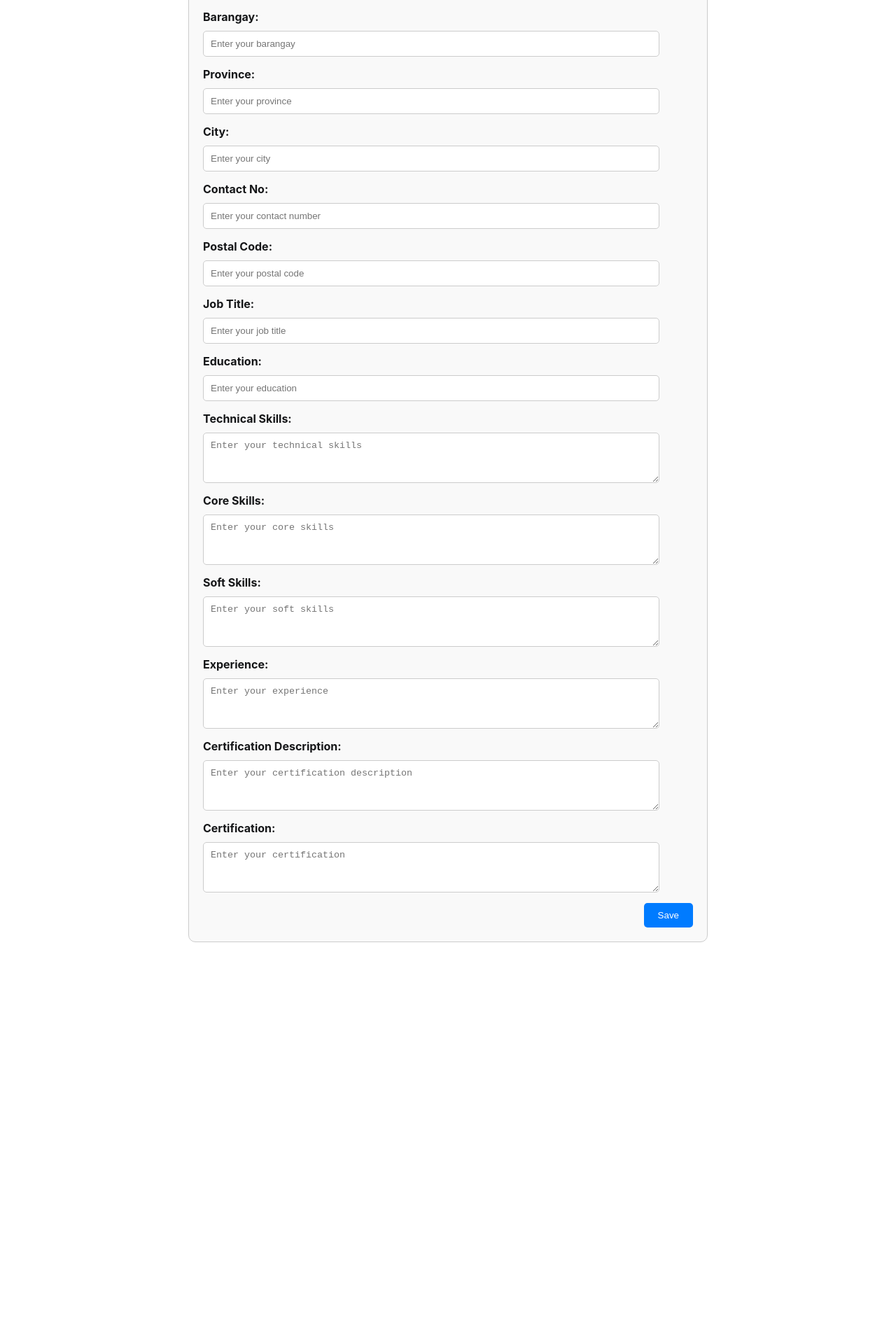
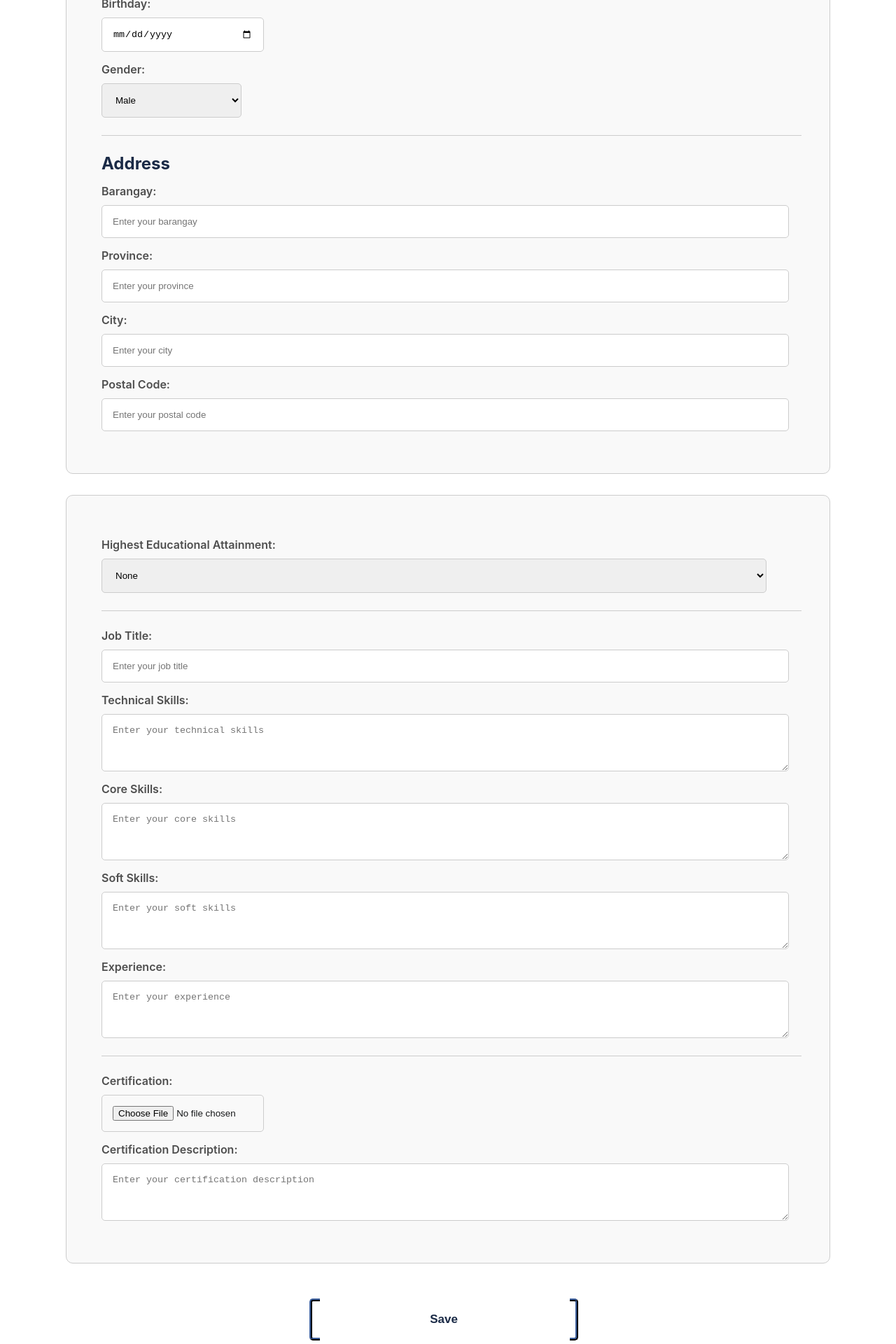
Before and after one commit to iJomaCoding/ijomaa, a React (Vite) app: page /jobseeker/dashboard/profile in a window 1280 px wide. Shown: the part 800-2720 px from the top of the page at 70% size. Before the commit the page ends 2146 px from the top, so only its background shows below. Built offline with nearby package versions, Linux system fonts and the light colour scheme; the HTML template or start-up script is replaced by a standard one.

Commit message:
PROFILE SECTION NEW UPDATES

```diff
--- /dev/null
+++ b/src/components/JobseekerDisplay/Profile/MatchingInfo.jsx
@@ -0,0 +1,57 @@
+import React from "react";
+import styles from "./ProfileContent.module.css";
+
+const MatchingInfo = () => {
+  return (
+    <div className={styles.profileContent}>
+      <div className={styles.profileField}>
+        <label>Highest Educational Attainment:</label>
+        <select>
+          <option value="">None</option>
+          <option value="highschool">High School</option>
+          <option value="associate">Associate Degree</option>
+          <option value="bachelor">Bachelor's Degree</option>
+          <option value="master">Master's Degree</option>
+          <option value="doctorate">Doctorate Degree</option>
+          <option value="other">Other</option>
+        </select>
+      </div>
+
+      <hr className={styles.divider} />
+      <div className={styles.profileField}>
+        <label>Job Title:</label>
+        <input type="text" placeholder="Enter your job title" />
+      </div>
+
+      <div className={styles.profileField}>
+        <label>Technical Skills:</label>
+        <textarea placeholder="Enter your technical skills"></textarea>
+      </div>
+      <div className={styles.profileField}>
+        <label>Core Skills:</label>
+        <textarea placeholder="Enter your core skills"></textarea>
+      </div>
+      <div className={styles.profileField}>
+        <label>Soft Skills:</label>
+        <textarea placeholder="Enter your soft skills"></textarea>
+      </div>
+      <div className={styles.profileField}>
+        <label>Experience:</label>
+        <textarea placeholder="Enter your experience"></textarea>
+      </div>
+
+      <hr className={styles.divider} />
+
+      <div className={styles.profileField}>
+        <label>Certification:</label>
+        <input className={styles.certification} type="file" />
+      </div>
+      <div className={styles.profileField}>
+        <label>Certification Description:</label>
+        <textarea placeholder="Enter your certification description"></textarea>
+      </div>
+    </div>
+  );
+};
+
+export default MatchingInfo;
--- a/src/components/JobseekerDisplay/Profile/Profile.jsx
+++ b/src/components/JobseekerDisplay/Profile/Profile.jsx
@@ -2,13 +2,18 @@ import React from "react";
 import styles from "./Profile.module.css";
 import ProfileImage from "./ProfileImage";
 import ProfileContent from "./ProfileContent";
+import MatchingInfo from "./MatchingInfo";
 
 const Profile = () => {
   return (
     <div className={styles.profileContainer}>
-      <h2>Profile</h2>
       <ProfileImage />
       <ProfileContent />
+      <MatchingInfo />
+
+      <button type="submit" className={styles.saveBtn}>
+        Save
+      </button>
     </div>
   );
 };
--- a/src/components/JobseekerDisplay/Profile/Profile.module.css
+++ b/src/components/JobseekerDisplay/Profile/Profile.module.css
@@ -0,0 +1,57 @@
+.profileContainer {
+  padding: 3rem 0;
+  display: flex;
+  align-items: center;
+  justify-content: center;
+  flex-direction: column;
+}
+
+.saveBtn {
+  width: 30%;
+  position: relative;
+  height: 3.5em;
+  border: 4px ridge #1a2a46;
+  outline: none;
+  background-color: transparent;
+  color: #1a2a46;
+  transition: 1s;
+  border-radius: 0.3em;
+  font-size: 17px;
+  font-weight: 600;
+  cursor: pointer;
+  margin-top: 20px;
+  margin-right: 12px;
+}
+
+.saveBtn::after {
+  content: "";
+  position: absolute;
+  top: -10px;
+  left: 3%;
+  width: 95%;
+  height: 40%;
+  background-color: #ffffff;
+  transition: 0.5s;
+  transform-origin: center;
+}
+
+.saveBtn::before {
+  content: "";
+  transform-origin: center;
+  position: absolute;
+  top: 80%;
+  left: 3%;
+  width: 95%;
+  height: 40%;
+  background-color: #ffffff;
+  transition: 0.5s;
+}
+
+.saveBtn:hover::before,
+.saveBtn:hover::after {
+  transform: scale(0);
+}
+
+.saveBtn:hover {
+  box-shadow: inset 0px 0px 25px #1a2a46;
+}
--- a/src/components/JobseekerDisplay/Profile/ProfileContent.jsx
+++ b/src/components/JobseekerDisplay/Profile/ProfileContent.jsx
@@ -4,18 +4,34 @@ import styles from "./ProfileContent.module.css";
 const ProfileContent = () => {
   return (
     <div className={styles.profileContent}>
-      <div className={styles.profileField}>
+      <h2>Personal Details</h2>
+      <div className={styles.fullname}>
+        <div className={`${styles.profileField} ${styles.nameBox}`}>
           <label>First Name:</label>
           <input type="text" placeholder="Enter your first name" />
         </div>
-      <div className={styles.profileField}>
+        <div className={`${styles.profileField} ${styles.nameBox}`}>
           <label>Middle Name:</label>
           <input type="text" placeholder="Enter your middle name" />
         </div>
-      <div className={styles.profileField}>
+        <div className={`${styles.profileField} ${styles.nameBox}`}>
           <label>Last Name:</label>
           <input type="text" placeholder="Enter your last name" />
         </div>
+      </div>
+
+      <hr className={styles.divider} />
+
+      <div className={styles.profileField}>
+        <label>Contact No:</label>
+        <input type="tel" placeholder="Enter your contact number" />
+      </div>
+      <div className={styles.profileField}>
+        <label>Email:</label>
+        <input type="email" placeholder="Enter your email address" />
+      </div>
+      <div className={styles.smallField}>
+        {" "}
         <div className={styles.profileField}>
           <label>Birthday:</label>
           <input type="date" />
@@ -28,6 +44,9 @@ const ProfileContent = () => {
             <option value="other">Other</option>
           </select>
         </div>
+      </div>
+      <hr className={styles.divider} />
+      <h2>Address</h2>
       <div className={styles.profileField}>
         <label>Barangay:</label>
         <input type="text" placeholder="Enter your barangay" />
@@ -41,46 +60,9 @@ const ProfileContent = () => {
         <input type="text" placeholder="Enter your city" />
       </div>
       <div className={styles.profileField}>
-        <label>Contact No:</label>
-        <input type="tel" placeholder="Enter your contact number" />
-      </div>
-      <div className={styles.profileField}>
         <label>Postal Code:</label>
         <input type="text" placeholder="Enter your postal code" />
       </div>
-      <div className={styles.profileField}>
-        <label>Job Title:</label>
-        <input type="text" placeholder="Enter your job title" />
-      </div>
-      <div className={styles.profileField}>
-        <label>Education:</label>
-        <input type="text" placeholder="Enter your education" />
-      </div>
-      <div className={styles.profileField}>
-        <label>Technical Skills:</label>
-        <textarea placeholder="Enter your technical skills"></textarea>
-      </div>
-      <div className={styles.profileField}>
-        <label>Core Skills:</label>
-        <textarea placeholder="Enter your core skills"></textarea>
-      </div>
-      <div className={styles.profileField}>
-        <label>Soft Skills:</label>
-        <textarea placeholder="Enter your soft skills"></textarea>
-      </div>
-      <div className={styles.profileField}>
-        <label>Experience:</label>
-        <textarea placeholder="Enter your experience"></textarea>
-      </div>
-      <div className={styles.profileField}>
-        <label>Certification Description:</label>
-        <textarea placeholder="Enter your certification description"></textarea>
-      </div>
-      <div className={styles.profileField}>
-        <label>Certification:</label>
-        <textarea placeholder="Enter your certification"></textarea>
-      </div>
-      <button className={styles.saveBtn}>Save</button>
     </div>
   );
 };
--- a/src/components/JobseekerDisplay/Profile/ProfileContent.module.css
+++ b/src/components/JobseekerDisplay/Profile/ProfileContent.module.css
@@ -3,32 +3,47 @@
   flex-direction: column;
   gap: 15px;
   width: 100%;
-  max-width: 700px;
+  max-width: 1000px;
   margin: 0 auto;
-  padding: 20px;
+  margin-bottom: 30px;
+  padding: 60px 40px 60px 50px;
   border: 1px solid #ccc;
   border-radius: 10px;
   background-color: #f9f9f9;
+}
+
+.profileContent h2 {
+  margin: 0;
+  color: #1a2a46;
+}
+
+.fullname {
+  display: flex;
+  justify-content: space-between;
+  align-items: center;
+  margin-bottom: 20px;
 }
 
 .profileField {
   display: flex;
   flex-direction: column;
   gap: 5px;
+  flex: 1;
 }
 
 .profileField label {
-  font-weight: bold;
+  font-weight: 600;
   margin-bottom: 5px;
+  color: rgb(78, 78, 78);
 }
 
 .profileField input,
 .profileField select,
 .profileField textarea {
-  padding: 10px;
+  padding: 15px;
   border: 1px solid #ccc;
   border-radius: 5px;
-  width: 90%;
+  width: 95%;
 }
 
 .profileField textarea {
@@ -36,16 +51,29 @@
   min-height: 50px;
 }
 
-.saveBtn {
-  background-color: #007bff;
-  color: white;
-  padding: 10px 20px;
-  border: none;
-  border-radius: 5px;
+.profileField .certification {
+  width: 200px;
   cursor: pointer;
-  align-self: flex-end;
 }
 
-.saveBtn:hover {
-  background-color: #0056b3;
+.fullname input {
+  width: 280px;
 }
+
+.smallField {
+  display: flex;
+  flex-direction: column;
+  gap: 15px;
+}
+
+.smallField input,
+.smallField select {
+  width: 200px;
+}
+
+.divider {
+  border: 0;
+  height: 1px;
+  background: #ccc;
+  margin: 10px 0;
+}
--- a/src/components/JobseekerDisplay/Profile/ProfileImage.jsx
+++ b/src/components/JobseekerDisplay/Profile/ProfileImage.jsx
@@ -108,7 +108,7 @@ const ProfileImage = () => {
           id="fileInput"
         />
         <label htmlFor="fileInput" className={styles.fileInputLabel}>
-          Choose Image
+          Upload Profile
         </label>
       </div>
 
--- a/src/components/JobseekerDisplay/Profile/ProfileImage.module.css
+++ b/src/components/JobseekerDisplay/Profile/ProfileImage.module.css
@@ -52,6 +52,10 @@
   cursor: pointer;
 }
 
+.fileInputContainer:hover {
+  opacity: 0.8;
+}
+
 .modal {
   position: fixed;
   top: 0;
```
Lines whose indentation alone changed are shown as unchanged.
